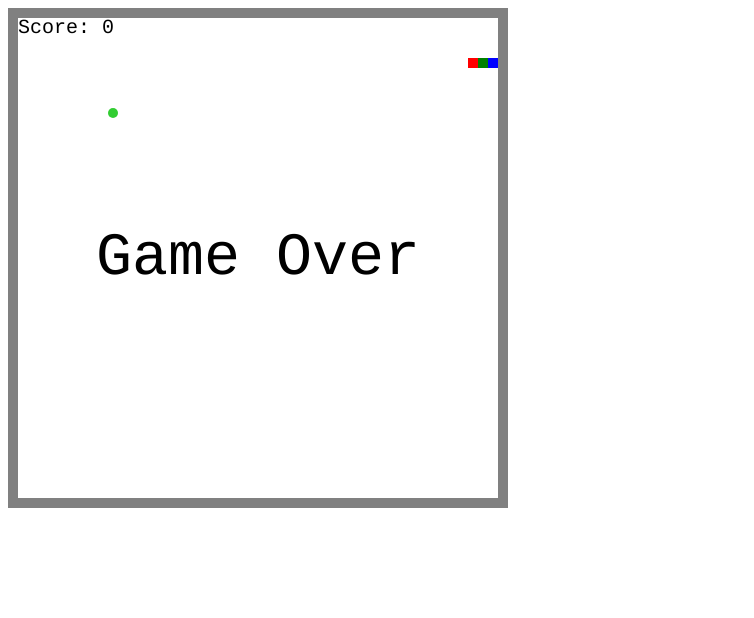
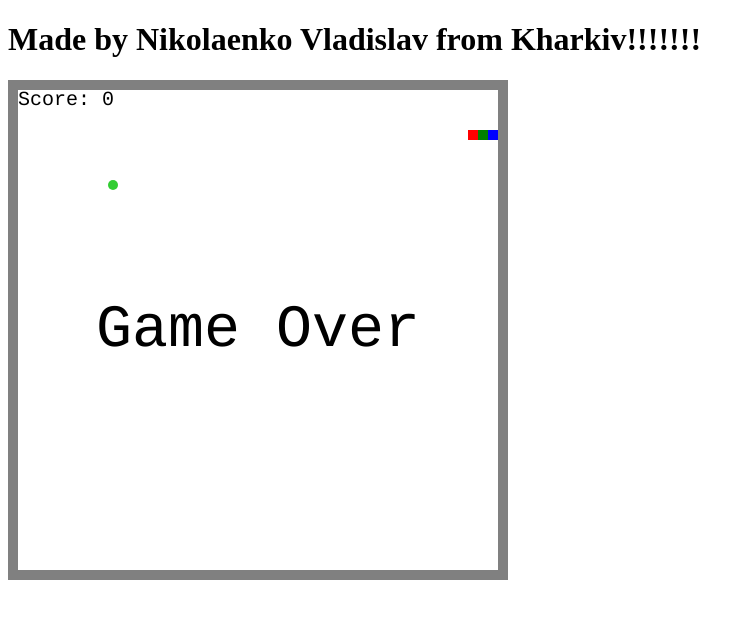
Before and after one commit to Vlnduwfsfrekves/snake-game, a plain HTML site: page snake.html in a window 1280 px wide. Shown: the whole page, without its empty margins (0-754 px from the left). Drawn offline with nearby package versions, Linux system fonts and the light colour scheme.

Commit message:
Add files via upload

```diff
--- a/snake.html
+++ b/snake.html
@@ -4,6 +4,7 @@
     <title>Snake!</title>
   </head>
   <body>
+    <h1>Made by Nikolaenko Vladislav from Kharkiv!!!!!!!</h1>
     <canvas id="canvas" width="500" height="500"></canvas>
 
     <script src="https://code.jquery.com/jquery-2.1.0.js"></script>
```
